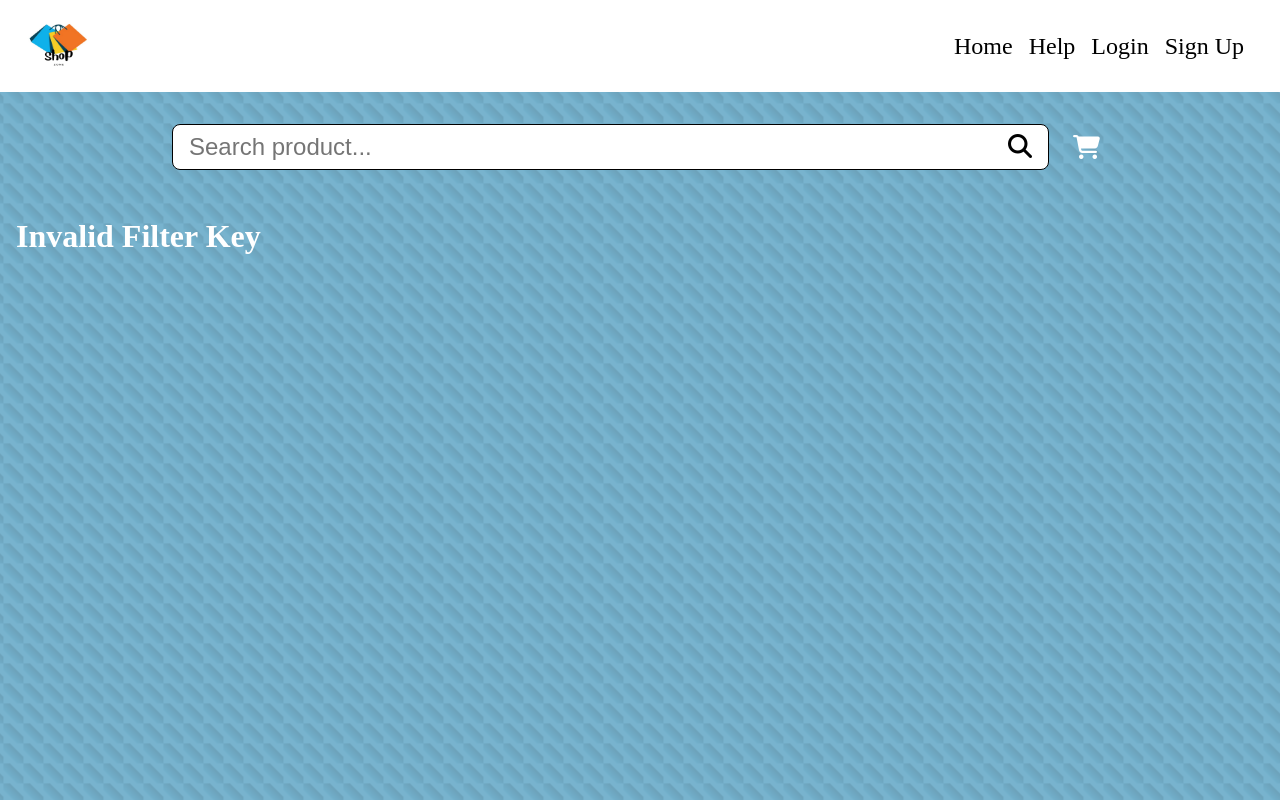
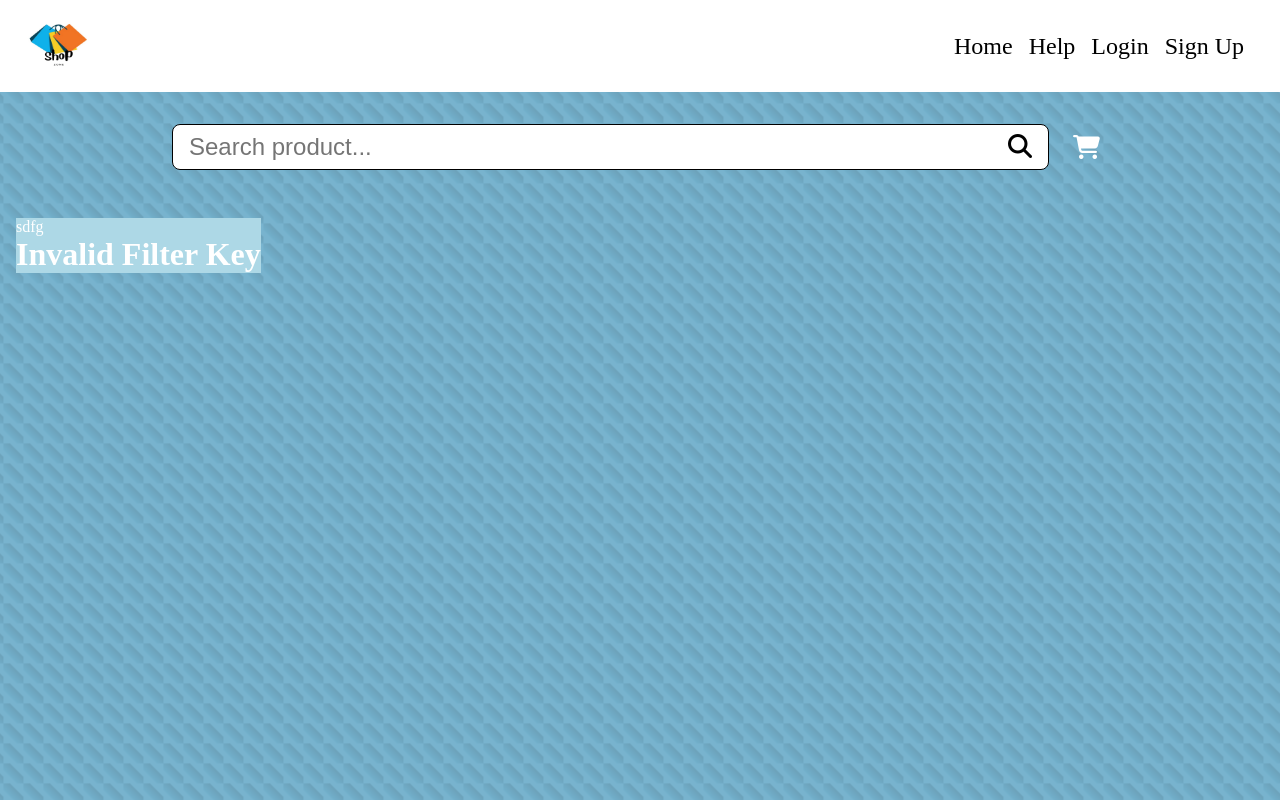
Before and after one commit to RyannKim327/WS101-Ecommerce, a Django app: template products/templates/categories.html in a window 1280 px wide. Run offline with Django 5.2, Linux system fonts and the light colour scheme; the template is opened without the code that fills it, so the values that code supplies are empty; some libraries are stand-ins or nearby versions.

Commit message:
11-28-24 07:57

```diff
--- a/products/templates/categories.html
+++ b/products/templates/categories.html
@@ -6,6 +6,28 @@
     <meta name="viewport" content="width=device-width, initial-scale=1" />
     <title>Filter | {{ category }}</title>
     <link href="{% static 'css/products.css' %}" rel="stylesheet" />
+    <style>
+      body{
+        > .base {
+          width: 100;
+          > main{
+            width: 100%;
+            > .container{
+              display: flex;
+              width: 100%;
+
+              > #categories {
+                background-color: red;
+                width:: 100%;
+              }
+              > .contents {
+                background-color: lightblue;
+              }
+            }
+          }
+        }
+      }
+    </style>
   </head>
   <body>
     <div class="base">
@@ -33,6 +55,7 @@
             {% endfor %}
           </ul>
           <div class="contents">
+            sdfg
             {% if filtered %}
               {% if data %}
                 {% for i in data %}
```
Also changed, not shown: products/views.py (+5 -3 lines).
